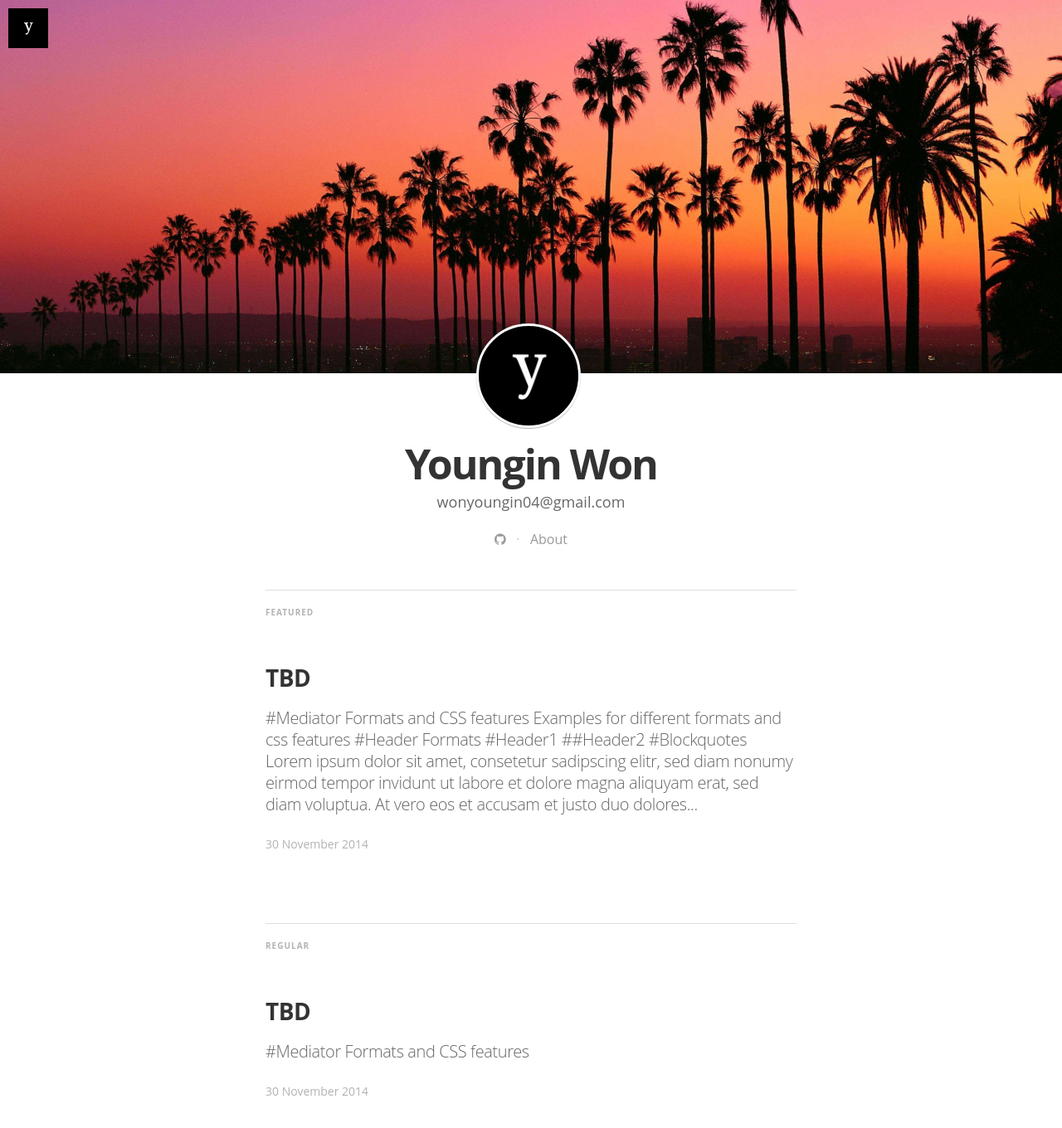
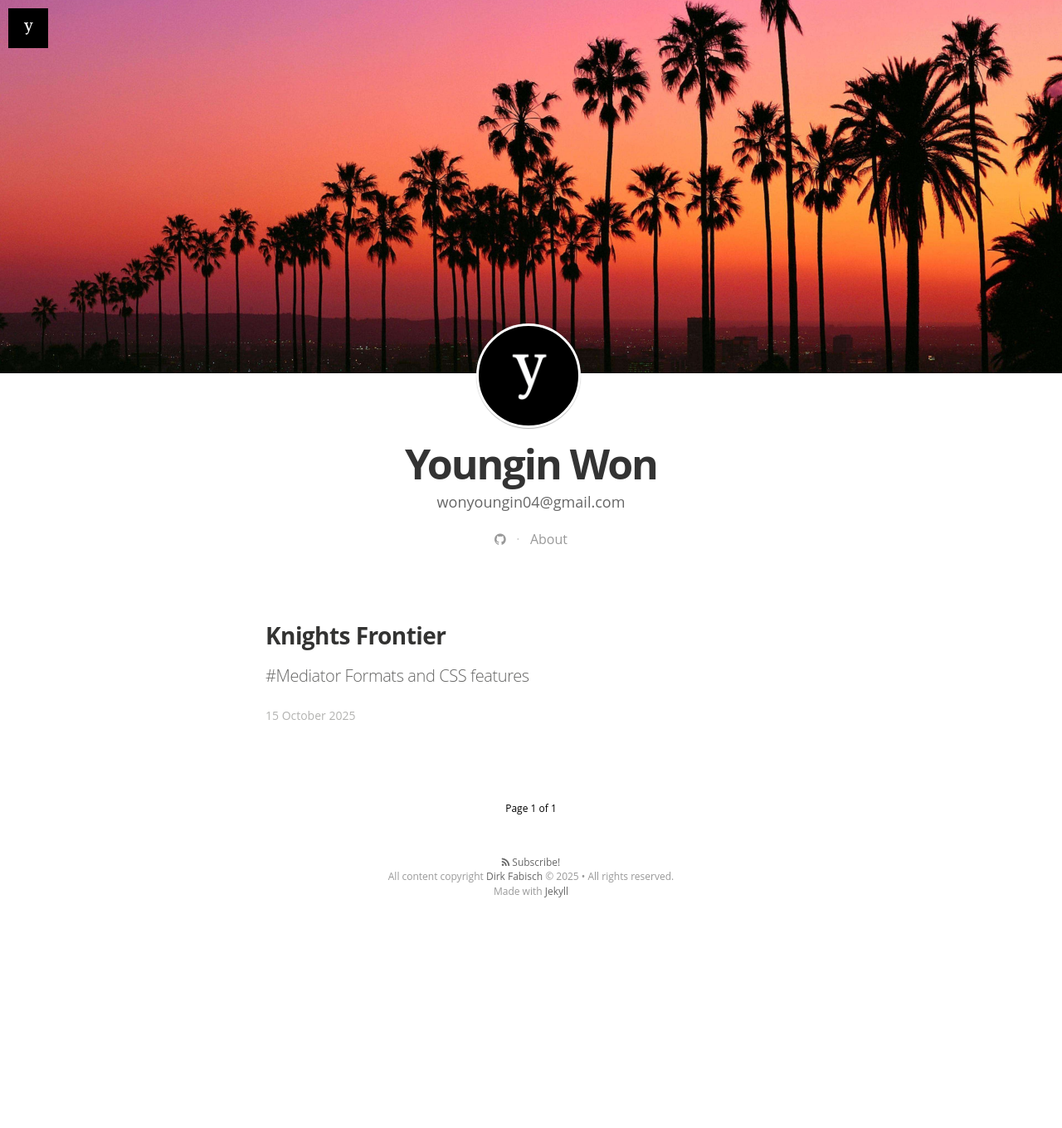
Before and after one commit to amethyst0225/amethyst0225.github.io, a Jekyll site: the page built from index.html, in a window 1280 px wide and 1400 px high. Shown: the top 1360 px of the window at 83% size. Built offline with Jekyll 4.4.1, drawn with Linux system fonts in a browser that asks for light colours; nearby versions of some CDN libraries; some web fonts are replaced; the list of posts is cut into pages by our own code.

Commit message:
first post

```diff
--- a/_posts/2014-11-30-mediator_features.markdown
+++ b/_posts/2025-10-15-first-post.markdown
@@ -1,11 +1,11 @@
 ---
 layout: post
-title:  "TBD"
-date:   2014-11-30 14:34:25
-categories: mediator feature
-tags: featured
-image: /assets/article_images/2014-11-30-mediator_features/night-track.JPG
-image2: /assets/article_images/2014-11-30-mediator_features/night-track-mobile.JPG
+title:  "Knights Frontier"
+date:   2025-10-15
+categories: "기술문서/블로그"
+tags: image
+image: /assets/article_images/2025-10-15-first-post/goldengatebridge.jpg
+image2: /assets/article_images/2025-10-15-first-post/night-track-mobile.JPG
 ---
 #Mediator Formats and CSS features
 
```
Also changed, not shown: about.markdown (line endings or trailing spaces), about.md (line endings or trailing spaces), assets/article_images/2025-10-15-first-post/beach.jpg (added), assets/article_images/2025-10-15-first-post/goldengatebridge.jpg (added), assets/article_images/2025-10-15-first-post/night-track-mobile.JPG (renamed from assets/article_images/2014-11-30-mediator_features/night-track-mobile.JPG), 5 other files.
